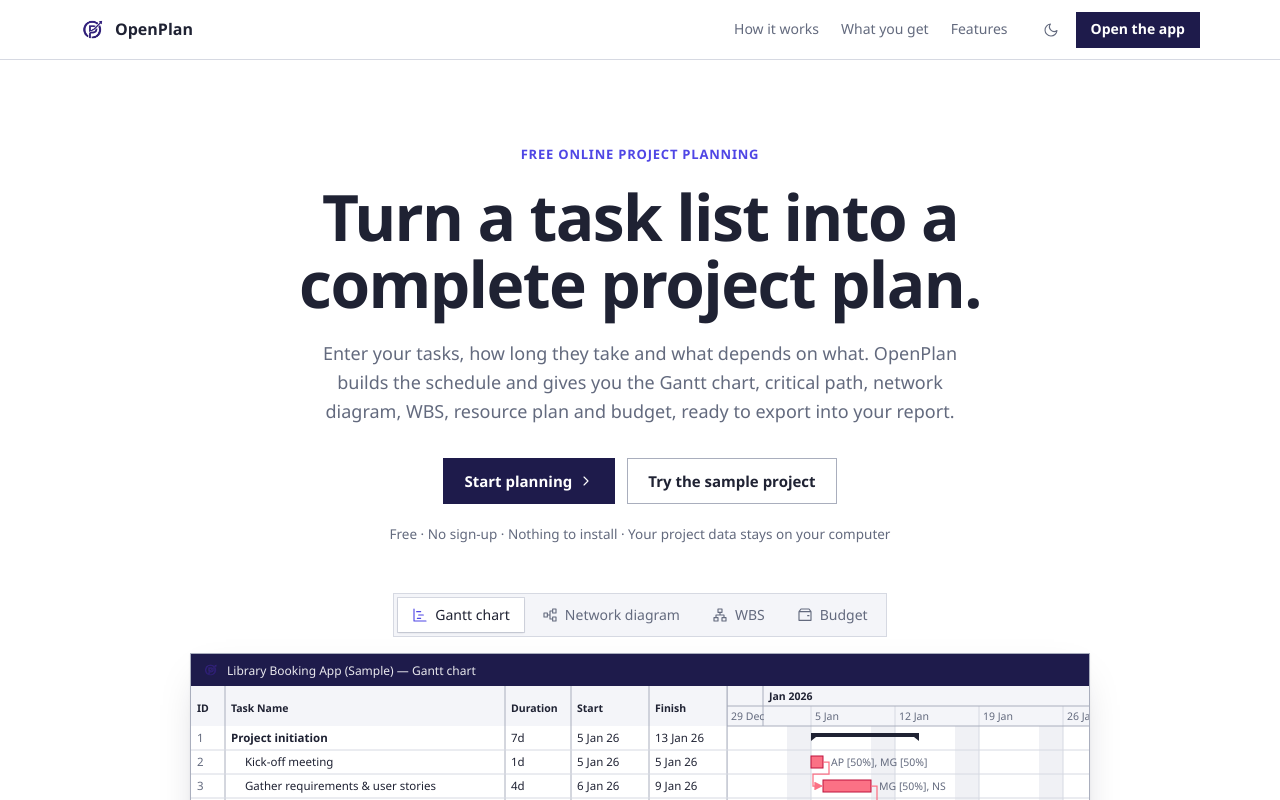
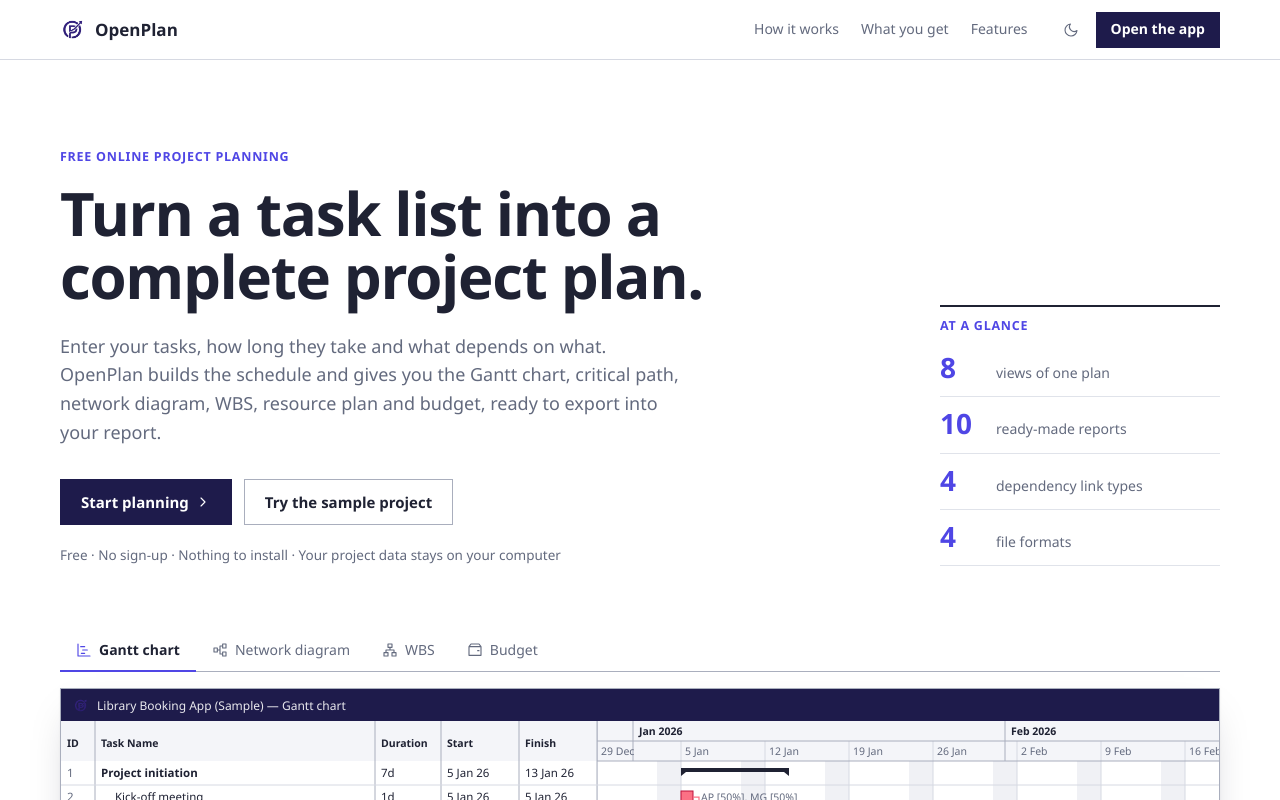
Before and after one commit to MNSBaanu/OpenPlan, a React (Vite) app: page / in a window 1280 px wide. Built offline with nearby package versions, Linux system fonts and the light colour scheme.

Commit message:
feat: redesign landing page
Left-aligned hero with at-a-glance stats, How it works as a Gantt-style schedule, ruled sections with side headings. Archivo replaces Inter.

```diff
--- a/package.json
+++ b/package.json
@@ -10,7 +10,7 @@
     "typecheck": "tsc --noEmit"
   },
   "dependencies": {
-    "@fontsource-variable/inter": "^5.3.0",
+    "@fontsource-variable/archivo": "^5.3.0",
     "react": "^18.3.1",
     "react-dom": "^18.3.1",
     "zustand": "^4.5.7"
--- a/src/styles.css
+++ b/src/styles.css
@@ -481,15 +481,16 @@
 /* ---------- landing page ---------- */
 .qat-btn.home { width: auto; padding: 0 2px; }
 .landing {
-  --lp-w: 1120px; --lp-pad: max(20px, calc((100% - var(--lp-w)) / 2));
-  flex: 1; min-height: 0; overflow-y: auto; background: var(--bg); color: var(--text); font: 15px/1.6 "Inter Variable", "Segoe UI", system-ui, sans-serif;
-  font-feature-settings: "cv11", "ss01"; -webkit-font-smoothing: antialiased;
+  --lp-w: 1160px; --lp-pad: max(20px, calc((100% - var(--lp-w)) / 2));
+  flex: 1; min-height: 0; overflow-y: auto; background: var(--bg); color: var(--text);
+  font: 15px/1.6 "Archivo Variable", "Segoe UI", system-ui, sans-serif; -webkit-font-smoothing: antialiased;
 }
 .landing button { font-family: inherit; }
-.landing h1, .landing h2, .landing h3 { margin: 0; color: var(--text); font-weight: 600; letter-spacing: -0.011em; }
-.landing h1, .landing h2 { font-weight: 700; letter-spacing: -0.025em; }
+.landing h1, .landing h2, .landing h3 { margin: 0; color: var(--text); font-weight: 600; text-wrap: balance; }
+.landing h1, .landing h2 { font-weight: 700; letter-spacing: -0.022em; }
+.lp-label { margin: 0; font-size: 12.5px; font-weight: 600; line-height: 1.4; letter-spacing: 0.06em; text-transform: uppercase; color: var(--text-muted); }
 .lp-nav { position: sticky; top: 0; z-index: 5; display: flex; align-items: center; gap: 8px; height: 60px; padding: 0 var(--lp-pad); background: var(--bg); border-bottom: 1px solid var(--border); }
-.lp-brand { display: flex; align-items: center; gap: 9px; font-weight: 700; font-size: 16px; color: var(--text); text-decoration: none; margin-right: auto; }
+.lp-brand { display: flex; align-items: center; gap: 9px; font-weight: 700; font-size: 17px; color: var(--text); text-decoration: none; margin-right: auto; }
 .lp-links { display: flex; align-items: center; gap: 2px; margin-right: 8px; }
 .lp-links button, .lp-links a { border: 0; background: none; padding: 6px 10px; font-size: 14px; color: var(--text-muted); text-decoration: none; cursor: pointer; }
 .lp-links button:hover, .lp-links a:hover { color: var(--text); background: var(--surface-2); }
@@ -503,79 +504,96 @@
 .lp-btn.ghost { background: var(--surface); color: var(--text); border-color: var(--border-strong); }
 .lp-btn.ghost:hover { background: var(--surface-2); }
 :root[data-theme="dark"] .lp-btn.ghost { background: var(--surface); color: var(--text); border-color: var(--border-strong); }
+.lp-actions { display: flex; flex-wrap: wrap; align-items: center; gap: 12px; }
+
+.lp-hero { padding: 88px var(--lp-pad) 0; }
+.lp-hero-top { display: grid; grid-template-columns: minmax(0, 1fr) 280px; gap: 40px 64px; align-items: end; }
+.lp-hero .lp-label { color: var(--accent); }
+.lp-hero h1 { font-size: clamp(36px, 5vw, 60px); line-height: 1.05; margin-top: 16px; }
+.lp-lede { margin: 24px 0 32px; font-size: 18px; line-height: 1.6; color: var(--text-muted); max-width: 620px; }
 .lp-note { margin: 20px 0 0; font-size: 13.5px; color: var(--text-muted); }
-.lp-link { border: 0; background: none; padding: 0; font-size: 15px; font-weight: 600; color: var(--accent); cursor: pointer; text-decoration: underline; text-underline-offset: 4px; text-decoration-thickness: 1px; }
-.lp-hero { padding: 84px var(--lp-pad) 96px; text-align: center; }
-.lp-eyebrow { margin: 0 0 18px; font-size: 13px; font-weight: 600; letter-spacing: 0.06em; text-transform: uppercase; color: var(--accent); }
-.lp-hero h1 { font-size: clamp(36px, 5.4vw, 64px); line-height: 1.05; max-width: 820px; margin: 0 auto; }
-.lp-lede { margin: 22px auto 32px; font-size: 18px; line-height: 1.6; color: var(--text-muted); max-width: 660px; }
-.lp-actions { display: flex; flex-wrap: wrap; align-items: center; gap: 12px; }
-.lp-hero .lp-actions { justify-content: center; }
-.lp-preview { max-width: 900px; margin: 48px auto 0; }
-.lp-tabs { display: inline-flex; flex-wrap: wrap; justify-content: center; gap: 4px; padding: 4px; margin-bottom: 16px; border: 1px solid var(--border); background: var(--surface-2); }
-.lp-tabs button { display: inline-flex; align-items: center; gap: 7px; height: 34px; padding: 0 14px; border: 0; background: none; color: var(--text-muted); font-size: 14px; font-weight: 500; cursor: pointer; }
-.lp-tabs button:hover { color: var(--text); }
-.lp-tabs button.on { background: var(--surface); color: var(--text); box-shadow: 0 1px 2px rgba(15, 17, 40, 0.12), 0 0 0 1px var(--border); }
+.lp-summary { border-top: 2px solid var(--text); padding-top: 10px; background: var(--bg); }
+.lp-stats { list-style: none; margin: 6px 0 0; padding: 0; display: grid; }
+.lp-stats li { display: grid; grid-template-columns: 56px minmax(0, 1fr); align-items: baseline; padding: 12px 0; border-bottom: 1px solid var(--grid-line); }
+.lp-stats b { font-size: 28px; font-weight: 700; line-height: 1; color: var(--accent); font-variant-numeric: tabular-nums; }
+.lp-stats span { font-size: 14px; color: var(--text-muted); }
+
+.lp-preview { margin-top: 64px; }
+.lp-tabs { display: flex; flex-wrap: wrap; border-bottom: 1px solid var(--border-strong); }
+.lp-tabs button { display: inline-flex; align-items: center; gap: 7px; height: 42px; padding: 0 16px; margin-bottom: -1px; border: 0; border-bottom: 2px solid transparent; background: none; color: var(--text-muted); font-size: 14px; font-weight: 500; cursor: pointer; }
+.lp-tabs button:hover { color: var(--text); background: var(--surface-2); }
+.lp-tabs button.on { color: var(--text); font-weight: 600; border-bottom-color: var(--accent); }
 .lp-tabs button.on svg.i { color: var(--accent); }
-.lp-shot { border: 1px solid var(--border-strong); overflow: hidden; background: var(--surface); text-align: left; box-shadow: 0 1px 2px rgba(15, 17, 40, 0.06), 0 16px 40px -16px rgba(15, 17, 40, 0.25); }
+.lp-shot { margin-top: 16px; border: 1px solid var(--border-strong); overflow: hidden; background: var(--surface); box-shadow: 0 1px 2px rgba(15, 17, 40, 0.06), 0 16px 40px -16px rgba(15, 17, 40, 0.25); }
 .lp-shot-bar { display: flex; align-items: center; gap: 8px; height: 32px; padding: 0 12px; background: var(--brand); color: rgba(255, 255, 255, 0.9); font-size: 12px; }
-.lp-shot-body { height: 340px; overflow: hidden; position: relative; display: flex; align-items: center; justify-content: center; padding: 20px; }
+.lp-shot-body { height: 380px; overflow: hidden; position: relative; display: flex; align-items: center; justify-content: center; padding: 20px; }
 .lp-shot-body.gantt { display: block; padding: 0; }
 .lp-shot-body.gantt::after { content: ""; position: absolute; left: 0; right: 0; bottom: 0; height: 80px; background: linear-gradient(transparent, var(--surface)); }
 .lp-shot-body svg { display: block; }
 .lp-shot-body:not(.gantt) svg { max-width: 100%; max-height: 100%; width: auto; height: auto; }
-.lp-caption { margin: 14px 0 0; font-size: 13.5px; color: var(--text-muted); }
-.lp-stats { list-style: none; margin: 56px auto 0; padding: 0; max-width: 900px; display: grid; grid-template-columns: repeat(4, minmax(0, 1fr)); border: 1px solid var(--border); background: var(--surface); }
-.lp-stats li { padding: 20px 12px; display: flex; flex-direction: column; gap: 2px; }
-.lp-stats li + li { border-left: 1px solid var(--border); }
-.lp-stats b { font-size: 30px; line-height: 1.1; color: var(--accent); }
-.lp-stats span { font-size: 13.5px; color: var(--text-muted); }
-.lp-faq { max-width: 760px; margin: 0 auto; border-top: 1px solid var(--border); }
-.lp-faq details { border-bottom: 1px solid var(--border); }
-.lp-faq summary { display: flex; align-items: center; justify-content: space-between; gap: 16px; min-height: 56px; padding: 12px 4px; font-size: 16px; font-weight: 600; cursor: pointer; list-style: none; }
+.lp-caption { margin: 12px 0 0; font-size: 13.5px; color: var(--text-muted); }
+
+.lp-block { display: grid; grid-template-columns: 280px minmax(0, 1fr); gap: 24px 64px; padding: 96px var(--lp-pad) 0; }
+.lp-head { position: sticky; top: 84px; align-self: start; }
+.lp-head h2 { font-size: clamp(26px, 2.6vw, 32px); line-height: 1.1; margin-bottom: 12px; }
+.lp-head p { margin: 0; color: var(--text-muted); font-size: 15px; }
+
+.lp-gantt { border-top: 1px solid var(--border-strong); }
+.lp-gantt ol { list-style: none; margin: 0; padding: 0; }
+.lp-g-row { display: grid; grid-template-columns: 44px minmax(0, 1.2fr) 56px minmax(0, 1fr); border-bottom: 1px solid var(--grid-line); }
+.lp-g-row > * { padding: 14px 12px; }
+.lp-g-head { background: var(--surface-2); border-bottom-color: var(--border-strong); font-size: 12px; font-weight: 600; line-height: 1.4; letter-spacing: 0.06em; text-transform: uppercase; color: var(--text-muted); }
+.lp-g-head > * { padding-block: 9px; }
+.lp-g-id, .lp-g-pred { text-align: center; font-size: 13px; font-weight: 500; color: var(--text-muted); font-variant-numeric: tabular-nums; }
+.lp-g-head .lp-g-id, .lp-g-head .lp-g-pred { font-size: 11px; }
+.lp-g-row h3 { font-size: 16px; margin-bottom: 2px; }
+.lp-g-row p { margin: 0; font-size: 14px; color: var(--text-muted); }
+.lp-g-row .lp-g-time { position: relative; padding: 0; border-left: 1px solid var(--grid-line); background-image: linear-gradient(to right, var(--grid-line) 1px, transparent 1px); background-size: 25% 100%; }
+.lp-g-head .lp-g-time { padding: 9px 12px; }
+.lp-g-bar { position: absolute; top: 50%; height: 16px; margin-top: -8px; left: calc(var(--i) * 25% + 6px); width: calc(25% - 12px); background: var(--bar); border: 1px solid var(--bar-edge); }
+.lp-g-ms { position: absolute; top: 50%; left: 100%; width: 12px; height: 12px; margin: -6px 0 0 -18px; background: var(--milestone); transform: rotate(45deg); }
+
+.lp-outputs { list-style: none; margin: 0; padding: 0; display: grid; grid-template-columns: repeat(2, minmax(0, 1fr)); column-gap: 32px; border-top: 1px solid var(--border-strong); }
+.lp-outputs li { display: flex; align-items: center; gap: 12px; padding: 14px 0; font-size: 15px; font-weight: 500; border-bottom: 1px solid var(--grid-line); }
+.lp-outputs svg.i { flex: none; width: 18px; height: 18px; color: var(--good); stroke-width: 2.4; }
+.lp-cols { display: grid; grid-template-columns: repeat(3, minmax(0, 1fr)); border-top: 1px solid var(--border-strong); }
+.lp-cols > div { padding: 20px 24px 4px 0; }
+.lp-cols > div + div { padding-left: 24px; border-left: 1px solid var(--grid-line); }
+.lp-cols svg.i { display: block; width: 22px; height: 22px; color: var(--accent); margin-bottom: 12px; }
+.lp-cols h3 { font-size: 16px; margin-bottom: 6px; }
+.lp-cols p { margin: 0; color: var(--text-muted); font-size: 14.5px; }
+.lp-spec { margin: 0; border-top: 1px solid var(--border-strong); }
+.lp-spec div { display: grid; grid-template-columns: 160px minmax(0, 1fr); gap: 24px; padding: 16px 0; border-bottom: 1px solid var(--grid-line); }
+.lp-spec dt { font-weight: 600; font-size: 15px; }
+.lp-spec dd { margin: 0; color: var(--text-muted); font-size: 14.5px; }
+.lp-faq { border-top: 1px solid var(--border-strong); }
+.lp-faq details { border-bottom: 1px solid var(--grid-line); }
+.lp-faq summary { display: flex; align-items: center; justify-content: space-between; gap: 16px; min-height: 56px; padding: 12px 0; font-size: 16px; font-weight: 600; cursor: pointer; list-style: none; }
 .lp-faq summary::-webkit-details-marker { display: none; }
 .lp-faq summary svg.i { flex: none; color: var(--text-muted); transition: transform 0.15s; }
 .lp-faq details[open] summary svg.i { transform: rotate(180deg); }
-.lp-faq details p { margin: 0 4px 18px; color: var(--text-muted); font-size: 15px; max-width: 640px; }
-.lp-block { padding: 96px var(--lp-pad); }
-.lp-block.alt { background: var(--surface-2); border-top: 1px solid var(--border); border-bottom: 1px solid var(--border); }
-.lp-head { max-width: 640px; margin: 0 auto 48px; text-align: center; }
-.lp-head h2 { font-size: clamp(28px, 3.4vw, 40px); line-height: 1.12; margin-bottom: 12px; }
-.lp-head p { margin: 0; color: var(--text-muted); font-size: 16px; }
-.lp-steps { list-style: none; margin: 0; padding: 0; display: grid; grid-template-columns: repeat(4, minmax(0, 1fr)); gap: 20px; }
-.lp-steps li { padding: 24px; background: var(--surface); border: 1px solid var(--border); }
-.lp-step-n { display: inline-block; font-size: 12px; font-weight: 600; letter-spacing: 0.04em; text-transform: uppercase; color: var(--accent); background: var(--accent-soft); padding: 2px 10px; margin-bottom: 14px; }
-.lp-steps h3 { font-size: 17px; margin-bottom: 6px; }
-.lp-steps p { margin: 0; color: var(--text-muted); font-size: 14.5px; }
-.lp-outputs { list-style: none; margin: 0 auto; padding: 0; max-width: 960px; display: grid; grid-template-columns: repeat(2, minmax(0, 1fr)); gap: 12px; }
-.lp-outputs li { display: flex; align-items: center; gap: 12px; padding: 14px 18px; font-size: 15px; font-weight: 500; background: var(--surface); border: 1px solid var(--border); }
-.lp-outputs svg.i { flex: none; width: 22px; height: 22px; padding: 4px; color: var(--good); background: var(--good-soft); stroke-width: 2.4; }
-.lp-spec { margin: 0; display: grid; grid-template-columns: repeat(3, minmax(0, 1fr)); gap: 20px; }
-.lp-spec div { padding: 24px; background: var(--surface); border: 1px solid var(--border); }
-.lp-spec dt { font-weight: 600; font-size: 16px; margin-bottom: 8px; }
-.lp-spec dd { margin: 0; color: var(--text-muted); font-size: 14.5px; }
-.lp-facts { display: grid; grid-template-columns: repeat(3, minmax(0, 1fr)); gap: 20px; }
-.lp-facts div { padding: 24px; border: 1px solid var(--border); }
-.lp-facts svg.i { width: 36px; height: 36px; padding: 8px; color: var(--accent); background: var(--accent-soft); margin-bottom: 14px; }
-.lp-facts h3 { font-size: 16px; margin-bottom: 6px; }
-.lp-facts p { margin: 0; color: var(--text-muted); font-size: 14.5px; }
-.lp-end { margin: 0 var(--lp-pad) 96px; padding: 56px 32px; background: var(--brand); text-align: center; display: flex; flex-direction: column; align-items: center; gap: 24px; }
-.lp-end h2 { font-size: clamp(28px, 3.4vw, 40px); color: #ffffff; }
+.lp-faq details p { margin: 0 0 18px; color: var(--text-muted); font-size: 15px; max-width: 640px; }
+
+.lp-end { margin: 104px var(--lp-pad) 88px; padding: 48px 40px; background: var(--brand); display: flex; flex-wrap: wrap; align-items: center; justify-content: space-between; gap: 24px 40px; }
+.lp-end h2 { font-size: clamp(26px, 3vw, 36px); line-height: 1.1; color: #ffffff; }
 .lp-end p { margin: 8px 0 0; color: rgba(255, 255, 255, 0.75); }
-.lp-end .lp-actions { justify-content: center; }
 .lp-end .lp-btn { background: #ffffff; border-color: #ffffff; color: #1e1b4b; }
 .lp-end .lp-btn:hover { background: #eef0ff; }
 .lp-end .lp-btn.ghost { background: transparent; border-color: rgba(255, 255, 255, 0.45); color: #ffffff; }
 .lp-end .lp-btn.ghost:hover { background: rgba(255, 255, 255, 0.1); }
 :root[data-theme="dark"] .lp-end { background: var(--brand-light); border: 1px solid var(--border); }
-.lp-footer { display: flex; flex-wrap: wrap; align-items: center; justify-content: center; text-align: center; gap: 8px; padding: 20px var(--lp-pad) 28px; border-top: 1px solid var(--border); font-size: 13px; color: var(--text-muted); }
+.lp-footer { display: flex; flex-wrap: wrap; align-items: center; gap: 8px; padding: 20px var(--lp-pad) 28px; border-top: 1px solid var(--border); font-size: 13px; color: var(--text-muted); }
 .lp-footer a { color: var(--text-muted); }
 .lp-footer a:hover { color: var(--text); }
 .lp-dot { opacity: 0.5; }
 @media (max-width: 900px) {
-  .lp-steps, .lp-spec { grid-template-columns: 1fr 1fr; }
-  .lp-outputs, .lp-facts { grid-template-columns: 1fr; }
-  .lp-block { padding-top: 72px; padding-bottom: 72px; }
+  .lp-hero-top, .lp-block { grid-template-columns: minmax(0, 1fr); }
+  .lp-stats { grid-template-columns: 1fr 1fr; column-gap: 24px; }
+  .lp-head { position: static; }
+  .lp-block { padding-top: 72px; }
+  .lp-outputs, .lp-cols { grid-template-columns: minmax(0, 1fr); }
+  .lp-cols > div, .lp-cols > div + div { padding: 18px 0; border-left: 0; }
+  .lp-cols > div + div { border-top: 1px solid var(--grid-line); }
 }
 @media (max-width: 640px) {
   .lp-links { display: none; }
@@ -584,11 +602,11 @@
   .lp-shot-body { height: 260px; }
   .lp-tabs button { padding: 0 10px; font-size: 13px; }
   .lp-tabs svg.i { display: none; }
-  .lp-steps, .lp-spec { grid-template-columns: 1fr; }
-  .lp-end { padding: 40px 20px; }
-  .lp-stats { grid-template-columns: 1fr 1fr; }
-  .lp-stats li:nth-child(3) { border-left: 0; }
-  .lp-stats li:nth-child(n + 3) { border-top: 1px solid var(--border); }
+  .lp-g-row { grid-template-columns: 32px minmax(0, 1fr) 44px; }
+  .lp-g-row > * { padding-inline: 8px; }
+  .lp-g-time { display: none; }
+  .lp-spec div { grid-template-columns: minmax(0, 1fr); gap: 4px; }
+  .lp-end { padding: 36px 20px; }
 }
 
 .crash { max-width: 560px; margin: 80px auto; padding: 0 16px; color: var(--text); }
--- a/src/views/Landing.tsx
+++ b/src/views/Landing.tsx
@@ -1,5 +1,5 @@
-import { useEffect, useMemo, useState } from 'react';
-import '@fontsource-variable/inter';
+import { useEffect, useMemo, useState, type CSSProperties } from 'react';
+import '@fontsource-variable/archivo';
 import OP from '../core';
 import { useApp, S, ask } from '../store';
 import Icon from '../components/Icon';
@@ -127,7 +127,9 @@
 
       <main>
         <section className="lp-hero">
-          <p className="lp-eyebrow">Free online project planning</p>
+          <div className="lp-hero-top">
+            <div className="lp-hero-copy">
+              <p className="lp-label">Free online project planning</p>
               <h1>Turn a task list into a complete project plan.</h1>
               <p className="lp-lede">
                 Enter your tasks, how long they take and what depends on what. OpenPlan builds the schedule and
@@ -139,26 +141,43 @@
                 <button className="lp-btn lg ghost" onClick={openSample}>Try the sample project</button>
               </div>
               <p className="lp-note">Free · No sign-up · Nothing to install · Your project data stays on your computer</p>
-          <Preview sample={sample} />
-          <ul className="lp-stats" aria-label="OpenPlan at a glance">
+            </div>
+            <div className="lp-summary">
+              <p className="lp-label" id="lp-glance">At a glance</p>
+              <ul className="lp-stats" aria-labelledby="lp-glance">
                 {STATS.map(([n, label]) => <li key={label}><b>{n}</b><span>{label}</span></li>)}
               </ul>
+            </div>
+          </div>
+          <Preview sample={sample} />
         </section>
 
-        <section className="lp-block alt" id="how">
+        <section className="lp-block" id="how">
           <div className="lp-head">
             <h2>How it works</h2>
             <p>Four steps take you from a list of tasks to a finished plan. You don’t need any project management software experience.</p>
           </div>
-          <ol className="lp-steps">
+          <div className="lp-gantt">
+            <div className="lp-g-row lp-g-head" aria-hidden="true">
+              <span className="lp-g-id">ID</span><span>Task</span><span className="lp-g-pred">Pred.</span><span className="lp-g-time">Timeline</span>
+            </div>
+            <ol>
               {STEPS.map(([title, text], i) => (
-              <li key={title}>
-                <span className="lp-step-n">Step {i + 1}</span>
-                <h3>{title}</h3>
-                <p>{text}</p>
+                <li className="lp-g-row" key={title}>
+                  <span className="lp-g-id">{i + 1}</span>
+                  <div><h3>{title}</h3><p>{text}</p></div>
+                  <span className="lp-g-pred">{i ? i : '–'}</span>
+                  <span className="lp-g-time" aria-hidden="true"><i className="lp-g-bar" style={{ '--i': i } as CSSProperties} /></span>
                 </li>
               ))}
+              <li className="lp-g-row ms">
+                <span className="lp-g-id">{STEPS.length + 1}</span>
+                <div><h3>Plan ready</h3></div>
+                <span className="lp-g-pred">{STEPS.length}</span>
+                <span className="lp-g-time" aria-hidden="true"><i className="lp-g-ms" /></span>
+              </li>
             </ol>
+          </div>
         </section>
 
         <section className="lp-block" id="outputs">
@@ -171,12 +190,12 @@
           </ul>
         </section>
 
-        <section className="lp-block alt" id="audience">
+        <section className="lp-block" id="audience">
           <div className="lp-head">
             <h2>Who it’s for</h2>
             <p>Anyone who needs a proper project plan without buying desktop project management software.</p>
           </div>
-          <div className="lp-facts">
+          <div className="lp-cols">
             {AUDIENCE.map(([icon, title, text]) => <div key={title}><Icon name={icon} /><h3>{title}</h3><p>{text}</p></div>)}
           </div>
         </section>
@@ -191,12 +210,12 @@
           </dl>
         </section>
 
-        <section className="lp-block alt" id="files">
+        <section className="lp-block" id="files">
           <div className="lp-head">
             <h2>Your work stays with you</h2>
             <p>OpenPlan has no server and no account. Here’s where your plans are kept. Anonymous visit counts (page, referrer, screen size, browser) are collected with cookie-free GoatCounter analytics; project data is never sent.</p>
           </div>
-          <div className="lp-facts">
+          <div className="lp-cols">
             <div><Icon name="save" /><h3>In your browser</h3><p>Every change is saved automatically on this device, so you can close the tab and continue later.</p></div>
             <div><Icon name="file" /><h3>In .openplan files</h3><p>Save to a file on your computer. In Chrome and Edge, install the app and double-click a file to open it.</p></div>
             <div><Icon name="download" /><h3>In other tools</h3><p>Export CSV for spreadsheets, and PNG or SVG for your report.</p></div>
```
Also changed, not shown: 1 other file (tests, documents, lock files or other folders). Lines whose indentation alone changed are shown as unchanged.
